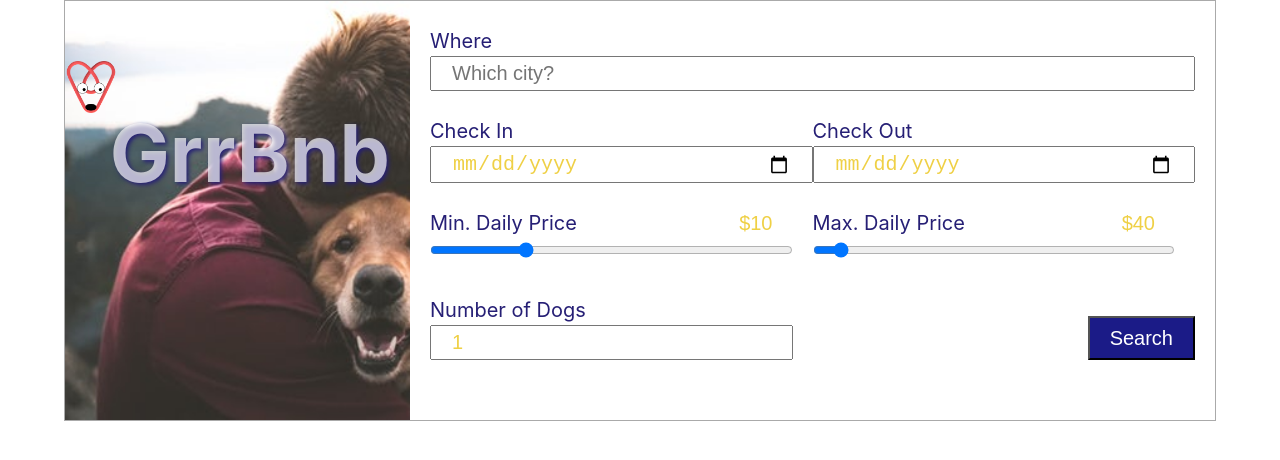
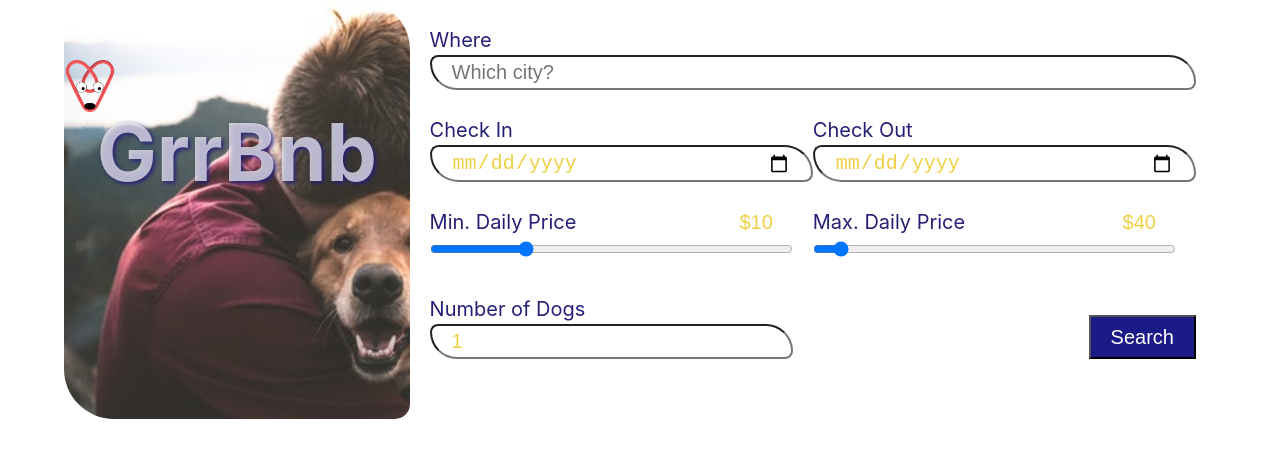
Before and after one commit to lebl0397/grrbnb1, a plain HTML site: page index.html in a window 1280 px wide. Drawn offline with Linux system fonts and the light colour scheme; a web font is replaced by a local one.

Commit message:
final commit
final commit

```diff
--- a/css/main.css
+++ b/css/main.css
@@ -18,7 +18,7 @@ html{
 main{
     width: 90%;
     margin: 0 auto;
-    border: 1px solid #aaa;
+
 }
 header{
 
@@ -29,16 +29,17 @@ header{
     background-size: cover;
     background-size: 100% auto;
     background-position: center center center;
+    border-radius: 15px 50px;
+
 
 }
 header h1{
     font-size: 4rem;
     line-height: 4rem;
-    padding: 1rem 1rem;
     color: rgba(250,250,250, 0.7);
     text-shadow: 2px 2px 4px #261f75;
     vertical-align: top;
-    text-align: right;
+    text-align: center;
     min-height: 12rem;
 }
 header img{
@@ -47,9 +48,11 @@ header img{
     float:left;
     margin-right: 1rem;
 
+
 }
 form{
     padding: 1rem 1rem 2rem;
+
 
 }
 .form-box{
@@ -68,6 +71,7 @@ input{
     padding: 0.2rem 1rem;
     width: 100%;
     color: #efd045;
+    border-radius: 15px 50px;
 }
 input#min.price::after,
 input.price#max::after{
```
